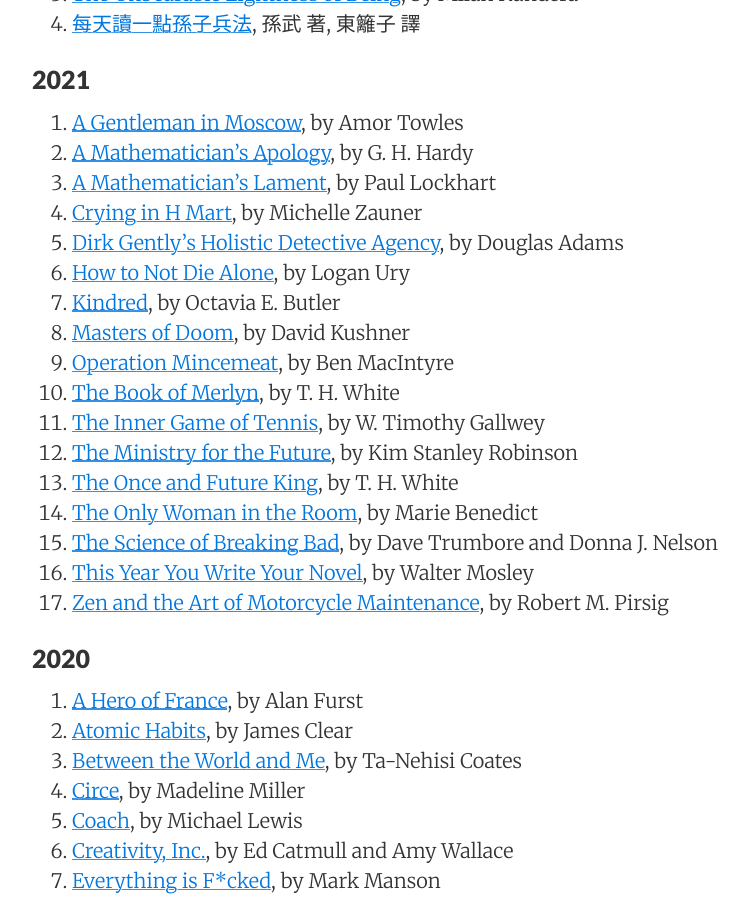
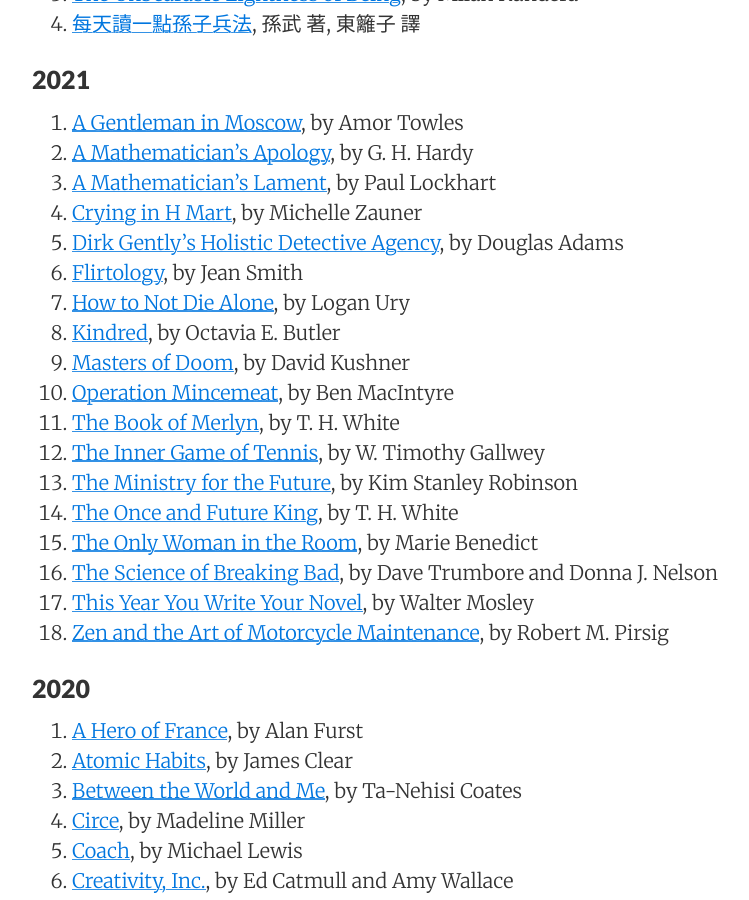
Before and after one commit to sewardlee337/sewardlee337.github.io, a Jekyll site: the page built from readinglist.md, in a window 1280 px wide and 900 px high, scrolled down 500 px. Shown: the whole window, without its empty margins (188-937 px from the left). Built offline with Jekyll 4.4.1, drawn with Linux system fonts in a browser that asks for light colours; nearby versions of some CDN libraries.

Commit message:
Update reading list

```diff
--- a/readinglist.md
+++ b/readinglist.md
@@ -25,6 +25,7 @@ _"My alma mater was books, a good library... I could spend the rest of my life r
 1. [A Mathematician's Lament](https://amzn.to/30MwHa3), by Paul Lockhart
 1. [Crying in H Mart](https://amzn.to/3bPltaO), by Michelle Zauner
 1. [Dirk Gently's Holistic Detective Agency](https://amzn.to/3eVCQaC), by Douglas Adams
+1. [Flirtology](https://amzn.to/3y1jWHv), by Jean Smith
 1. [How to Not Die Alone](https://amzn.to/3gm9nsH), by Logan Ury
 1. [Kindred](https://amzn.to/3pBY7du), by Octavia E. Butler
 1. [Masters of Doom](https://amzn.to/3fN0wjD), by David Kushner
```
